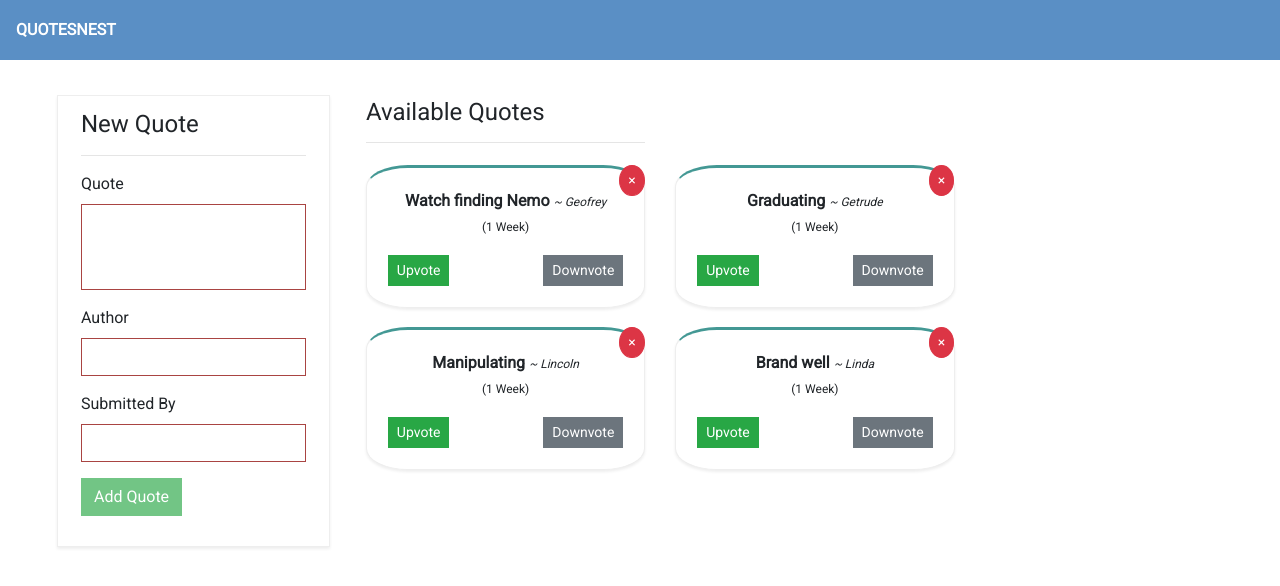
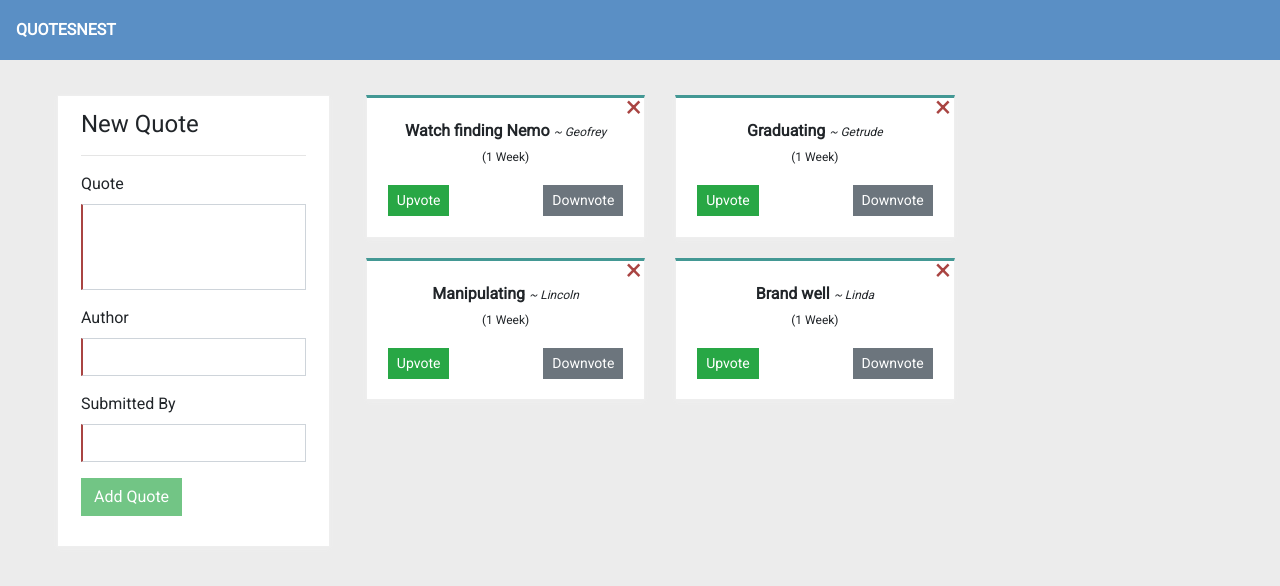
Before and after one commit to kelvinMakamu/quotesNest, an Angular app: page / in a window 1280 px wide. Shown: the top 586 px of the page. Built offline with nearby package versions, Linux system fonts and the light colour scheme.

Commit message:
Modifies AppComponent style: updates bgColor, updates AppComponent Layout

```diff
--- a/src/app/quote-form/quote-form.component.css
+++ b/src/app/quote-form/quote-form.component.css
@@ -1,7 +1,7 @@
 .ng-valid[required],.ng-valid.required{
- border: 1px solid #42A948;
+ border-left: 2px solid #42A948;
 }
 
 .ng-invalid:not(form){
- border: 1px solid #a94442;
+ border-left: 2px solid #a94442;
 }
--- a/src/app/quote-form/quote-form.component.html
+++ b/src/app/quote-form/quote-form.component.html
@@ -1,4 +1,4 @@
-<form #quoteForm='ngForm' (ngSubmit)='createNewQuote();quoteForm.reset();'>
+<form #quoteForm='ngForm' (ngSubmit)='createNewQuote()'>
 
     <div class="col-md-12 col-lg-12 col-sm-12">
         <h4>New Quote</h4>
@@ -22,7 +22,7 @@
         <div class="form-group">
             <label>Author</label>
             <input type="text" name="author" class="form-control"
-             required id="author" [(ngModel)]='model.author'  #author='ngModel'/>
+             required id="author" [(ngModel)]='model.author' #author='ngModel'/>
              <div [hidden]="author.valid || author.pristine"
                     class="alert alert-danger">
                 Author is required
--- a/src/app/quote-form/quote-form.component.ts
+++ b/src/app/quote-form/quote-form.component.ts
@@ -8,7 +8,7 @@ import { Quote } from '../quote';
 })
 export class QuoteFormComponent implements OnInit {
 
-  model = new Quote('', '','',0,0,'', new Date());
+  model = new Quote('','','',0,0,'',new Date());
   @Output() addQuote = new EventEmitter<Quote>();
   createNewQuote(){
     this.addQuote.emit(this.model);
--- a/src/app/quote/quote.component.css
+++ b/src/app/quote/quote.component.css
@@ -37,17 +37,18 @@ a:hover {
   background-color: #fff;
   border: 1px solid #eee;
   padding: 7.5% 7.5% 7.5% 7.5%;
-  border-radius: 15% !important;
   border-top:3px solid #439894;
   box-shadow: 0px 2px 3px #eee;
   transition: all 0.2s ease-in-out;
 }
 
-.delete-times{
-  right:5%;
+.deleteicon{
+  right:6%;
   top: 3.5%;
+  color:#a94442;
+  cursor: pointer;
+  font-size: 30px;
   position: absolute;
-  border-radius: 50% !important;
 }
 
 .quote-header p{
--- a/src/app/quote/quote.component.html
+++ b/src/app/quote/quote.component.html
@@ -7,19 +7,12 @@
         </div>
         <div class="col-md-8 col-lg-8 col-sm-12">
             <div class="row">
-                <div class="col-md-6 col-lg-6 col-sm-12">
-                    <h4>Available Quotes</h4>
-                    <hr/>
-                </div>
-            </div>
-            <div class="row">
                 <div class="col-md-6 col-lg-6 col-sm-12" *ngFor='let quote of quotes;let i = index;'
                  (mouseover)='displayQuoteDetails(i)' (mouseout)='hideQuoteDetails(i)'>
                     <div class="quote-card">
                         <div class="quote-header">
                             <div>
-                                <button class="btn btn-danger btn-sm delete-times" title="Delete Quote">
-                                 &times;</button>
+                                <span class='deleteicon' (click)='deleteQuote(i)' title="Delete Quote"> &times;</span>
                             </div>
                             <div>
                                 <p>
--- a/src/app/quote/quote.component.ts
+++ b/src/app/quote/quote.component.ts
@@ -1,4 +1,5 @@
 import { Component, OnInit } from '@angular/core';
+import { NgForm } from '@angular/forms';
 import { v4 as uuid } from 'uuid';
 import { Quote } from '../quote';
 
@@ -17,16 +18,15 @@ export class QuoteComponent implements OnInit {
     new Quote(uuid(),'Brand well', 'Linda',0,0,'Joyce',new Date(2007,9,14)),
   ];
 
-  addNewQuote(quote){
-    quote.id           = uuid();
-    quote.quote        = quote.quote;
-    quote.author       = quote.author;
-    quote.upvotes      = 0;
-    quote.downvotes    = 0;
-    quote.submitted_by = quote.submitted_by;
-    quote.created_at = new Date(quote.created_at);
-    this.quotes.push(quote);
-    this.quotes.reverse();
+  addNewQuote(quoted){
+    quoted.id           = uuid();
+    quoted.quote        = quoted.quote;
+    quoted.author       = quoted.author;
+    quoted.upvotes      = 0;
+    quoted.downvotes    = 0;
+    quoted.submitted_by = quoted.submitted_by;
+    quoted.created_at   = new Date(quoted.created_at);
+    this.quotes.unshift(quoted);
   }
 
   upvoteQuote(index: number){
@@ -45,6 +45,10 @@ export class QuoteComponent implements OnInit {
     this.quotes[index].showQuoteDetails = false;
   }
 
+  deleteQuote(index: number){
+    alert(index);
+  }
+
   constructor() { }
 
   ngOnInit(): void {
--- a/src/styles.css
+++ b/src/styles.css
@@ -1,12 +1,13 @@
 @import "~bootstrap/dist/css/bootstrap.min.css";
 @import url('https://fonts.googleapis.com/css?family=Roboto');
 body{
-    background-color: #ffffff;
+    background-color: #ececec;
+    font-family: 'Roboto' !important;
 }
 
 *{
+    font-family: 'Roboto' !important;
     border-radius:unset !important;
-    font-family: 'Roboto' !important;
 }
 
 textarea {
```
